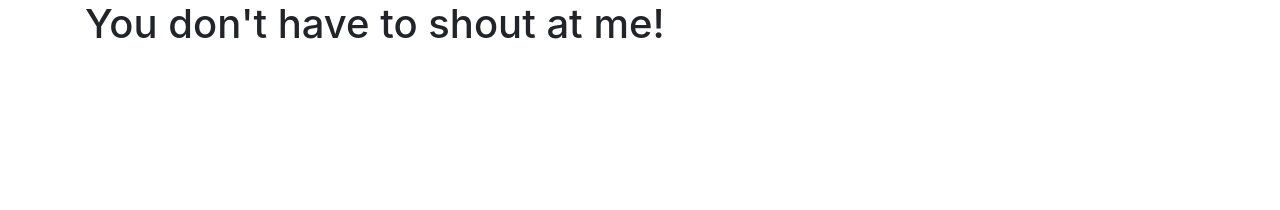
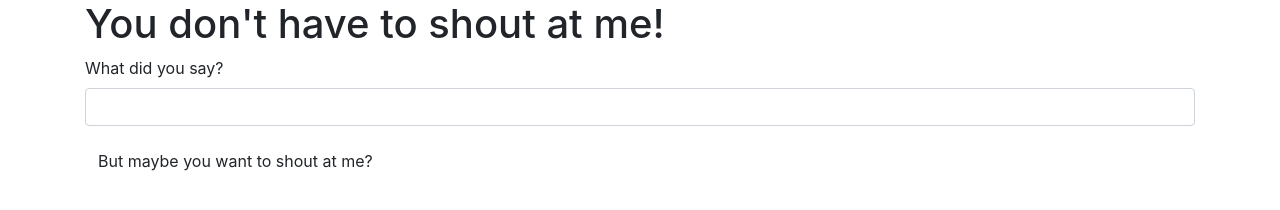
Before and after one commit to grantskis/shouting-machine, a plain HTML site: page index.html in a window 1280 px wide. Drawn offline with Linux system fonts and the light colour scheme.

Commit message:
add page title, add form text, delete additiona line breaks
Co-authored-by: Danielle Thompson <71739178+dani-t-codes@users.noreply.github.com>

```diff
--- a/index.html
+++ b/index.html
@@ -6,7 +6,7 @@
     <script src="js/jquery-3.5.1.js"></script>
     <script src="js/scripts.js"></script>
     <title>
-      ///
+      A machine!!!
     </title>
   </head>
   <body>
@@ -14,21 +14,20 @@
       <h1>You don't have to shout at me!</h1>
       <div>
         <form id="make-dem-shouts">
+          <div class="form-group">
+            <label for="shouts">What did you say?</label>
+            <input id="shouts" class="form-control" type="text">
+          </div>
+          <button type="submit" class="btn">
+            But maybe you want to shout at me?
+          </button>
+        </form>
+      </div>
 
-
-
-
-
-
-
-
-
-
-
-
-
-
-
+      <div class="mystery-shouts">
+        <div class="shoutput"></div>
+      </div>
+    </div>
   </body>
   </html>
 
```
